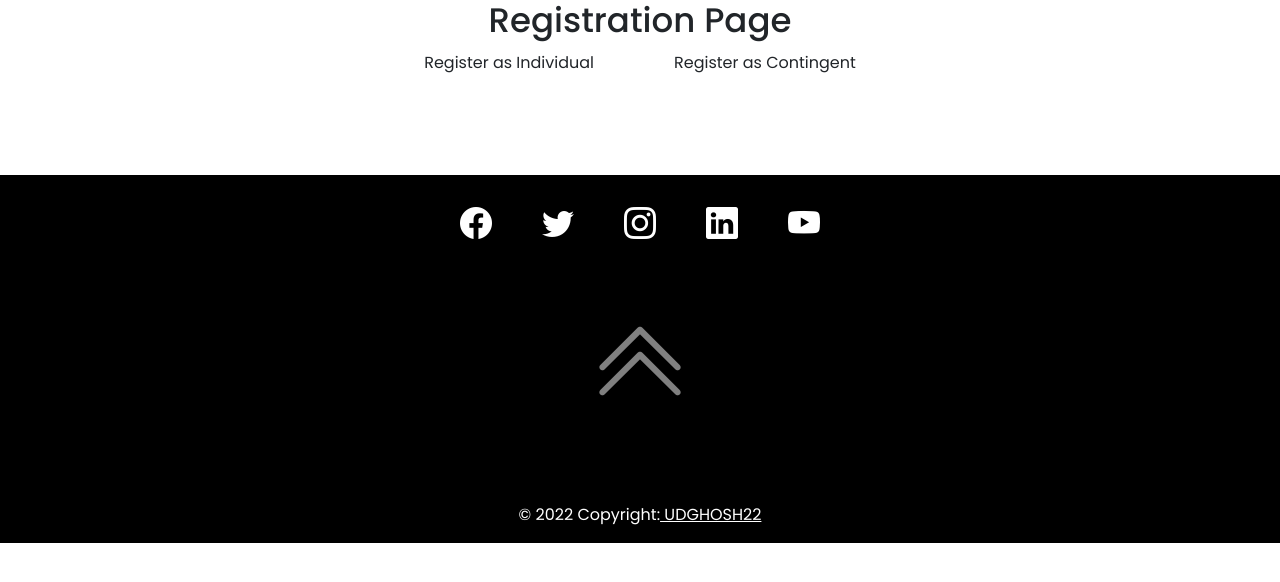
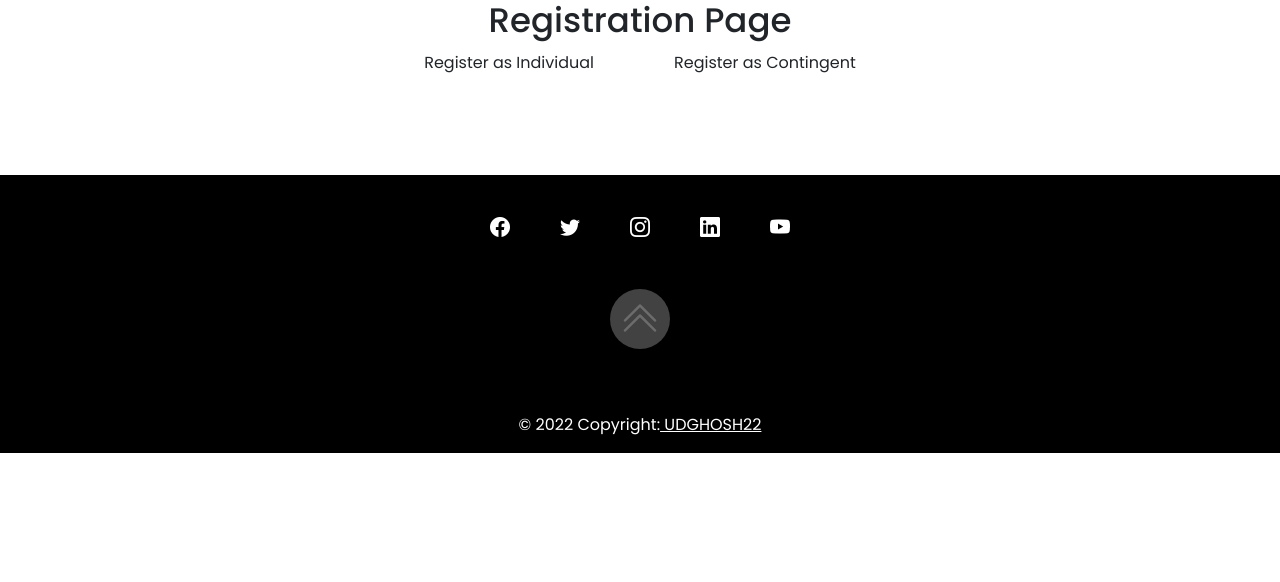
Before and after one commit to humayun-987/GuestRoomBookingSystem, a React (Create React App) app: page /register in a window 1280 px wide. Shown: the top 582 px of the page. Built offline with nearby package versions, Linux system fonts and the light colour scheme.

Commit message:
fixed footer

```diff
--- a/src/comp/footer/index.jsx
+++ b/src/comp/footer/index.jsx
@@ -23,7 +23,7 @@ return (
         href="https://www.facebook.com/udghosh.iitk/"
         role="button"
         data-mdb-ripple-color="dark"
-        ><i style={{width: '30px'}} className="bi bi-facebook"></i></a>
+        ><i  className="icons bi bi-facebook"></i></a>
 
 
       <a
@@ -31,7 +31,7 @@ return (
         href="https://twitter.com/udghoshiitk?lang=en"
         role="button"
         data-mdb-ripple-color="dark"
-        ><i className="bi bi-twitter"></i></a>
+        ><i className="bi bi-twitter icons"></i></a>
 
 
 
@@ -40,28 +40,29 @@ return (
         href="https://www.instagram.com/udghosh_iitk/"
         role="button"
         data-mdb-ripple-color="dark"
-        ><i className="bi bi-instagram"></i></a>
+        ><i className="bi bi-instagram icons"></i></a>
 
       <a
         className="btn btn-link btn-floating btn-lg text-white px-4 fs-2 i pt-0"
         href="https://www.linkedin.com/company/udghosh-iit-kanpur-fest/mycompany/"
         role="button"
         data-mdb-ripple-color="dark"
-        ><i className="bi bi-linkedin"></i></a>
+        ><i className="bi bi-linkedin icons"></i></a>
       <a
         className="btn btn-link btn-floating btn-lg text-white px-4 fs-2 i pt-0"
         href="https://www.youtube.com/user/udghosh11"
         role="button"
         data-mdb-ripple-color="dark"
-        ><i className="bi bi-youtube"></i></a>
+        ><i className="bi bi-youtube icons"></i></a>
     </section>
 
   </div>
 
-  <div className="pb-5 pt-2">
-    <a href="#top"><i class="bi bi-chevron-double-up font-adjust"></i></a>
+  <div className="circle-parent pb-5 pt-2">
+    <div id="circlee">
+    <a href="/#top"><i class="bi bi-chevron-double-up font-adjust nav-ic"></i></a>
+    </div>
   </div>
-
   <div className="text-center text-white p-3" style={{backgroundColor: "rgba(0, 0, 0, 0.2)"}}>
     © 2022 Copyright:
     <a className="text-white" target='blank' href= "https://udghosh.org.in/">  UDGHOSH22</a>
--- a/src/comp/footer/style.css
+++ b/src/comp/footer/style.css
@@ -1,22 +1,46 @@
 @import url("https://cdn.jsdelivr.net/npm/bootstrap-icons@1.8.3/font/bootstrap-icons.css");
 
-.font-adjust{
+.font-adjust {
     font-size: 100px;
-    color: gray;
+    color: rgb(108, 108, 108);
 }
 
-.font-adjust:hover{
-    color:white;
+#circlee:hover{
+    background: rgb(47, 47, 47);
     cursor: pointer;
 }
-
-.i:hover{
+#circlee:hover .font-adjust {
+    color: rgb(255, 255, 255);
+    cursor: pointer;
+}
+.circle-parent
+{
+    display: flex;
+    flex-direction: row;
+    align-items: center;
+    justify-content: center;
+}
+.i:hover {
     scale: 1.15;
 }
 
-#circle {
-    background: black;
+#circlee {
+    background: rgb(66, 66, 66);
     border-radius: 50%;
-    width: 100px;
-    height: 100px;
+    width: 60px;
+    height: 60px;
 }
+
+.icons {
+    font-size: 20px;
+}
+
+.nav-ic {
+    font-size: 40px;
+}
+
+@media screen and (max-width: 992px) {
+    .icons {
+        font-size: 16px;
+    }
+}
```
